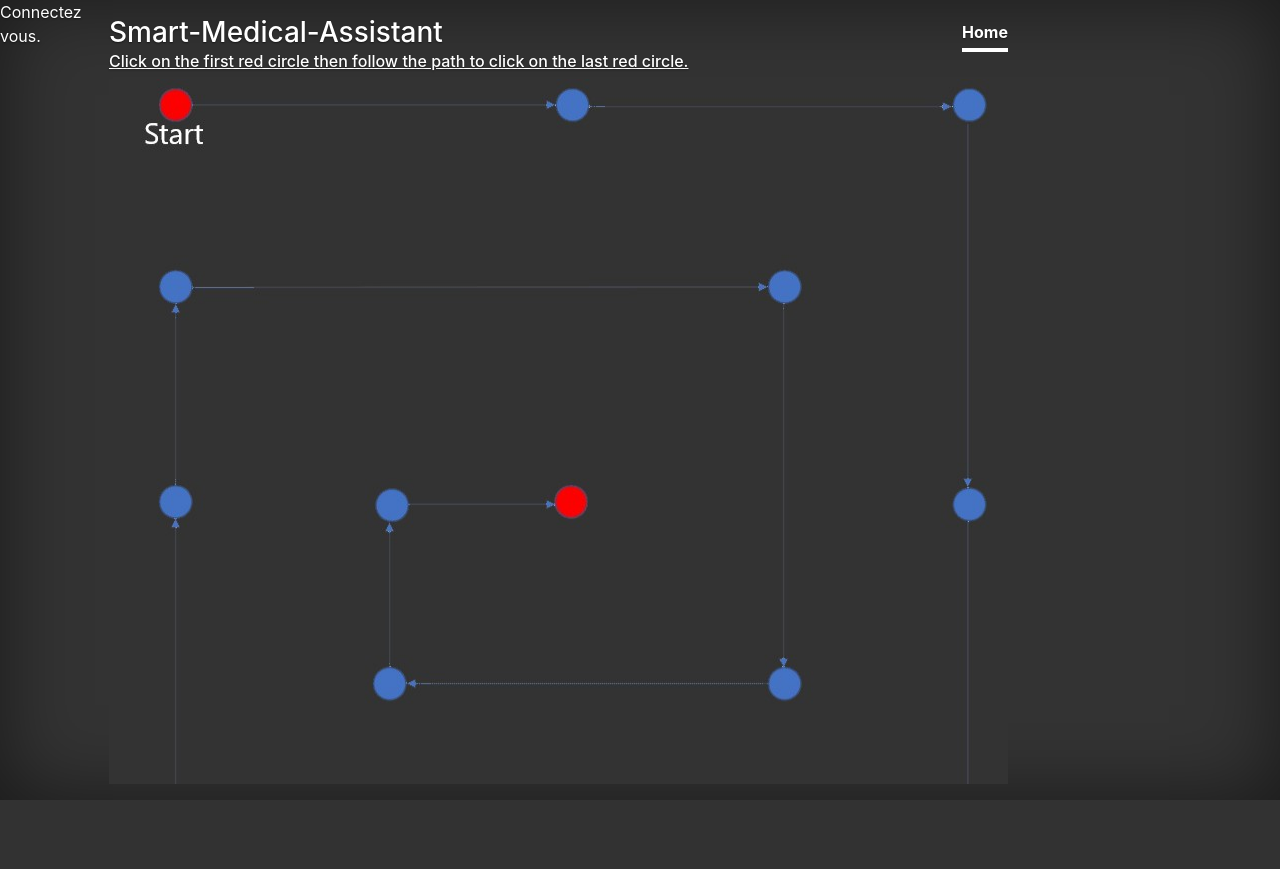
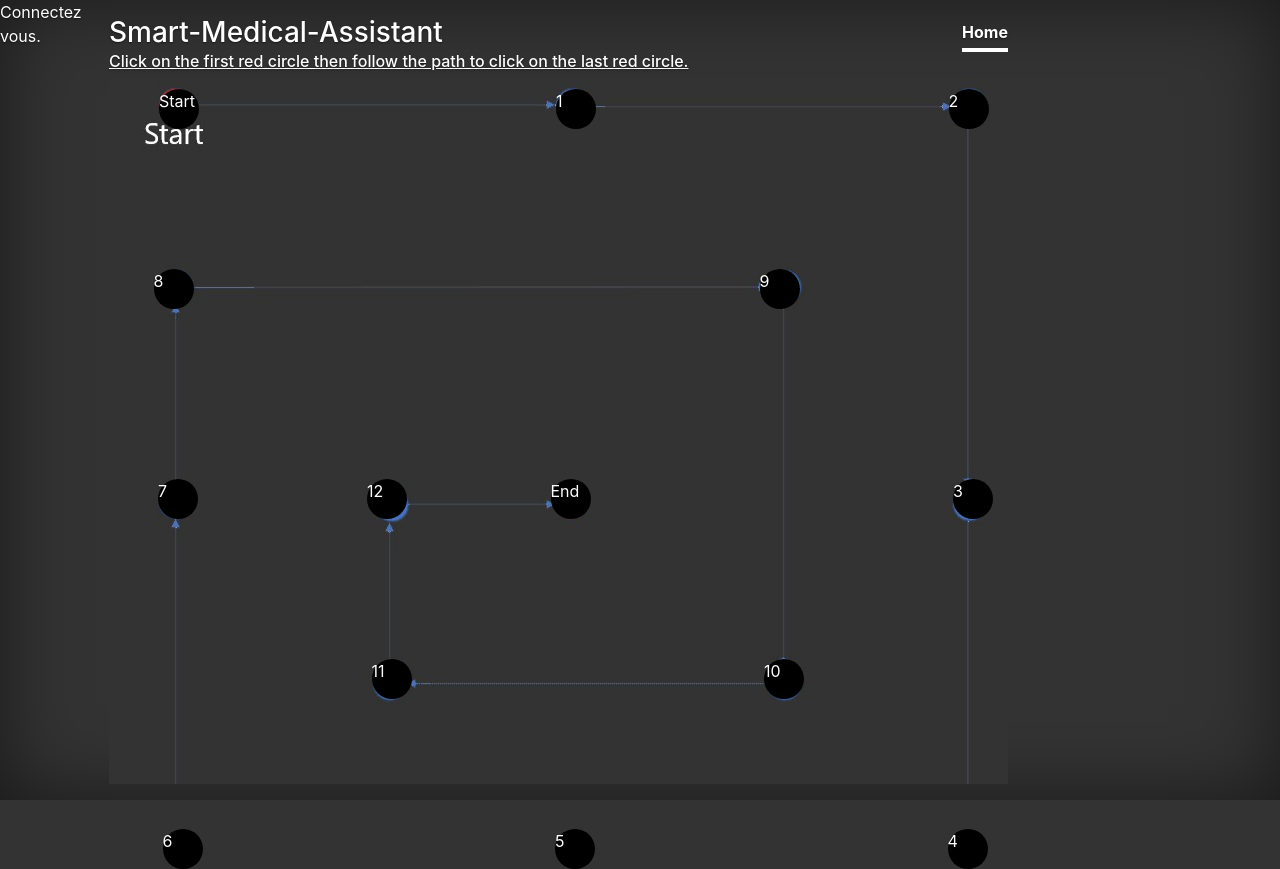
Before and after one commit to arnaud-van-den-reysen/web-integration-isen, a PHP site: page /presurvey/souris.php?username=1 in a window 1280 px wide. Before the commit the page ends 800 px from the top, so only its background shows below. Run offline with PHP 8.4, Linux system fonts and the light colour scheme.

Commit message:
modif diag souris

```diff
--- a/Static/css/cover.css
+++ b/Static/css/cover.css
@@ -164,3 +164,28 @@ img {
 .mastfoot {
     color: rgba(255, 255, 255, .5);
 }
+
+/*
+ * Mouse diag game
+ */
+.boule-noire {
+    position:relative;
+    display:inline-block;
+}
+
+.invisible-radio-button {
+    display: none;
+}
+
+.corp-boule-noire {
+    display:flex;
+    width:40px;
+    height:40px;
+    background-color:#000;
+    color:#fff;
+    border-radius:50%;
+}
+
+.invisible-radio-button:checked+.corp-boule-noire {
+    background-color:#f00;
+}
--- a/coordonnees/Patient1F.txt
+++ b/coordonnees/Patient1F.txt
@@ -1 +1 @@
-1,
+1,30,5,,1,5,,30,5,,1,5,,
--- a/presurvey/souris.php
+++ b/presurvey/souris.php
@@ -44,7 +44,65 @@ session_start();
 
     <!-- Le parcours est une image au dimension fixe, elle ne peut pas être responsive dans l'état actuel du code -->
     <h6 style="text-decoration: underline;">Click on the first red circle then follow the path to click on the last red circle.</h6>
-    <div id="divid" style="width:899px; height:868px; background-image:url('parcours.jpg');"></div>
+    <div id="divid" style="width:899px; height:868px; background-image:url('parcours.jpg');">
+    <!--div id="divid" style="width:899px; height:868px; background-image:url('parcours.jpg');"-->
+      <label class="boule-noire" style="top:10px;left:50px;">
+        <input type="radio" class="invisible-radio-button">
+        <div class="corp-boule-noire">Start</div>
+      </label>
+      <label class="boule-noire" style="top:190px;left:0px;">
+        <input type="radio" class="invisible-radio-button">
+        <div class="corp-boule-noire">8</div>
+      </label>
+      <label class="boule-noire" style="top:400px;left:-40px;">
+        <input type="radio" class="invisible-radio-button">
+        <div class="corp-boule-noire">7</div>
+      </label>
+      <label class="boule-noire" style="top:750px;left:-80px;">
+        <input type="radio" class="invisible-radio-button">
+        <div class="corp-boule-noire">6</div>
+      </label>
+      <label class="boule-noire" style="top:400px;left:80px;">
+        <input type="radio" class="invisible-radio-button">
+        <div class="corp-boule-noire">12</div>
+      </label>
+      <label class="boule-noire" style="top:580px;left:40px;">
+        <input type="radio" class="invisible-radio-button">
+        <div class="corp-boule-noire">11</div>
+      </label>
+      <label class="boule-noire" style="top:10px;left:180px;">
+        <input type="radio" class="invisible-radio-button">
+        <div class="corp-boule-noire">1</div>
+      </label>
+      <label class="boule-noire" style="top:400px;left:130px;">
+        <input type="radio" class="invisible-radio-button">
+        <div class="corp-boule-noire">End</div>
+      </label>
+      <label class="boule-noire" style="top:750px;left:90px;">
+        <input type="radio" class="invisible-radio-button">
+        <div class="corp-boule-noire">5</div>
+      </label>
+      <label class="boule-noire" style="top:190px;left:250px;">
+        <input type="radio" class="invisible-radio-button">
+        <div class="corp-boule-noire">9</div>
+      </label>
+      <label class="boule-noire" style="top:580px;left:210px;">
+        <input type="radio" class="invisible-radio-button">
+        <div class="corp-boule-noire">10</div>
+      </label>
+      <label class="boule-noire" style="top:10px;left:350px;">
+        <input type="radio" class="invisible-radio-button">
+        <div class="corp-boule-noire">2</div>
+      </label>
+      <label class="boule-noire" style="top:400px;left:310px;">
+        <input type="radio" class="invisible-radio-button">
+        <div class="corp-boule-noire">3</div>
+      </label>
+      <label class="boule-noire" style="top:750px;left:260px;">
+        <input type="radio" class="invisible-radio-button">
+        <div class="corp-boule-noire">4</div>
+      </label>
+    </div>
   </div>
 </body>
 
```
Also changed, not shown: coordonnees/test_souris_test.txt (added, +1 -0 lines).
